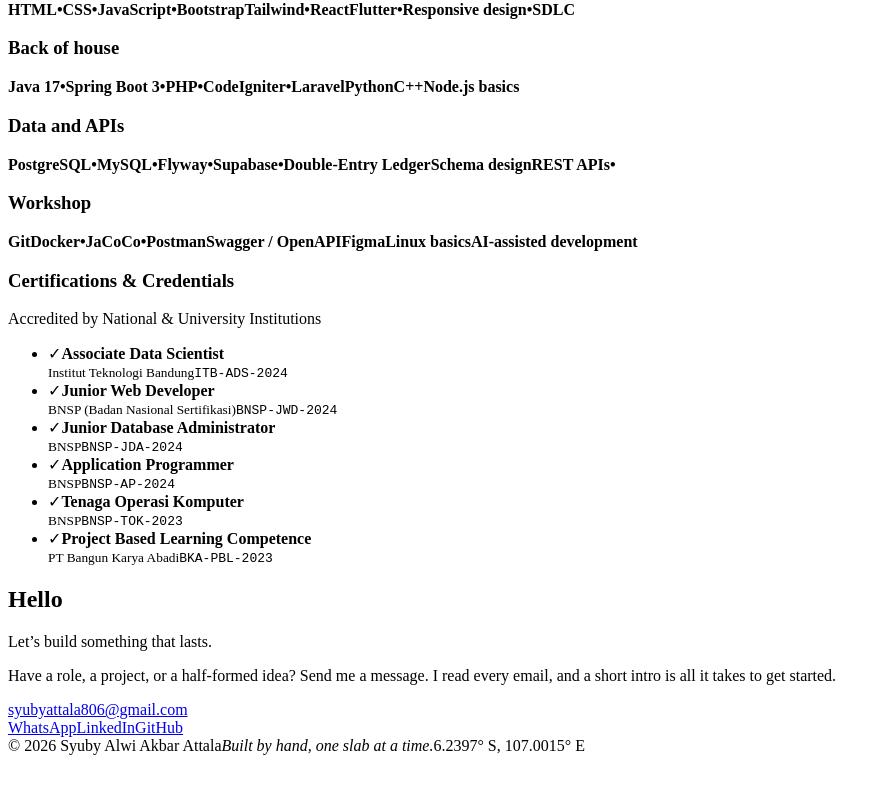
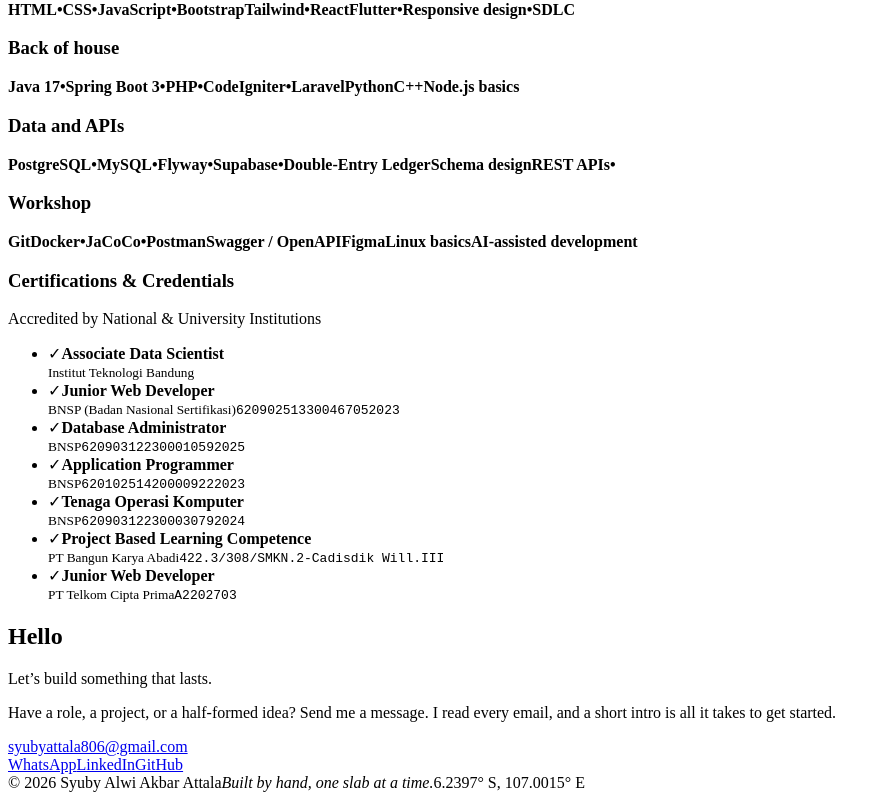
Before and after one commit to syubidin/portfolio-react, a React (Vite) app: page / in a window 1280 px wide. Shown: the part 4718-5518 px from the top of the page, without its empty margins (0-890 px from the left). Before the commit the page ends 5481 px from the top, so only its background shows below. Built offline with nearby package versions, Linux system fonts and the light colour scheme; the HTML template or start-up script is replaced by a standard one.

Commit message:
Updating Certifications

```diff
--- a/src/content.js
+++ b/src/content.js
@@ -135,12 +135,13 @@ const SITE = {
   },
 
   certs: [
-    { name: "Associate Data Scientist", issuer: "Institut Teknologi Bandung", year: "2024", id: "ITB-ADS-2024" },
-    { name: "Junior Web Developer", issuer: "BNSP (Badan Nasional Sertifikasi)", year: "2024", id: "BNSP-JWD-2024" },
-    { name: "Junior Database Administrator", issuer: "BNSP", year: "2024", id: "BNSP-JDA-2024" },
-    { name: "Application Programmer", issuer: "BNSP", year: "2024", id: "BNSP-AP-2024" },
-    { name: "Tenaga Operasi Komputer", issuer: "BNSP", year: "2023", id: "BNSP-TOK-2023" },
-    { name: "Project Based Learning Competence", issuer: "PT Bangun Karya Abadi", year: "2023", id: "BKA-PBL-2023" }
+    { name: "Associate Data Scientist", issuer: "Institut Teknologi Bandung", year: "2023" },
+    { name: "Junior Web Developer", issuer: "BNSP (Badan Nasional Sertifikasi)", year: "2023", id: "620902513300467052023" },
+    { name: "Database Administrator", issuer: "BNSP", year: "2025", id: "620903122300010592025" },
+    { name: "Application Programmer", issuer: "BNSP", year: "2023", id: "620102514200009222023" },
+    { name: "Tenaga Operasi Komputer", issuer: "BNSP", year: "2024", id: "620903122300030792024" },
+    { name: "Project Based Learning Competence", issuer: "PT Bangun Karya Abadi", year: "2023", id: "422.3/308/SMKN.2-Cadisdik Will.III" },
+    { name: "Junior Web Developer", issuer: "PT Telkom Cipta Prima", year: "2022", id: "A2202703" }
   ],
 
   email: "syubyattala806@gmail.com",
```
